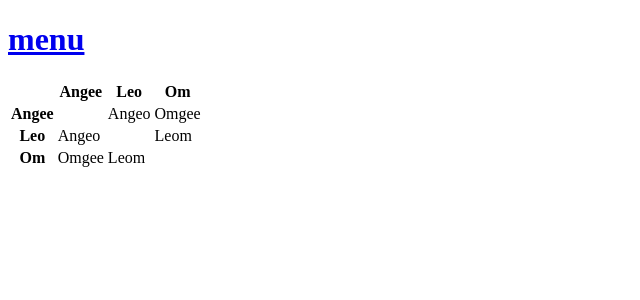
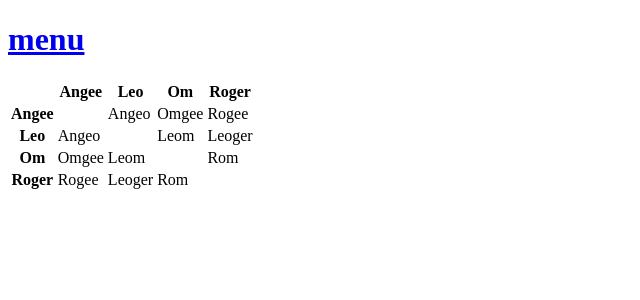
Before and after one commit to penguin212/website, a Next.js app: page /posts/maheshing in a window 1280 px wide. Shown: the top 300 px of the page, without its empty margins (0-640 px from the left). Built offline with nearby package versions, Linux system fonts and the light colour scheme.

Commit message:
added rog to the chart

```diff
--- a/pages/posts/maheshing.js
+++ b/pages/posts/maheshing.js
@@ -10,23 +10,34 @@ export default function FirstPost() {
                     <th>Angee</th>
                     <th>Leo</th>
                     <th>Om</th>
+                    <th>Roger</th>
                 </tr>
                 <tr>
                     <th>Angee</th>
                     <td></td>
                     <td>Angeo</td>
                     <td>Omgee</td>
+                    <td>Rogee</td>
                 </tr>
                 <tr>
                     <th>Leo</th>
                     <td>Angeo</td>
                     <td></td>
                     <td>Leom</td>
+                    <td>Leoger</td>
                 </tr>
                 <tr>
                     <th>Om</th>
                     <td>Omgee</td>
                     <td>Leom</td>
+                    <td></td>
+                    <td>Rom</td>
+                </tr>
+                <tr>
+                    <th>Roger</th>
+                    <td>Rogee</td>
+                    <td>Leoger</td>
+                    <td>Rom</td>
                     <td></td>
                 </tr>
             </table>
```
